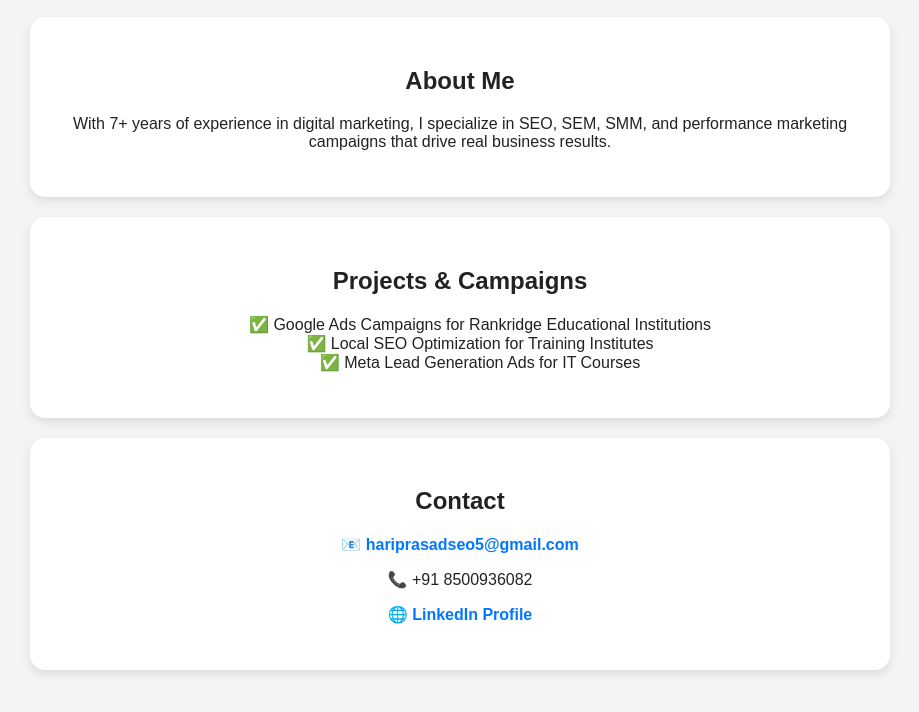
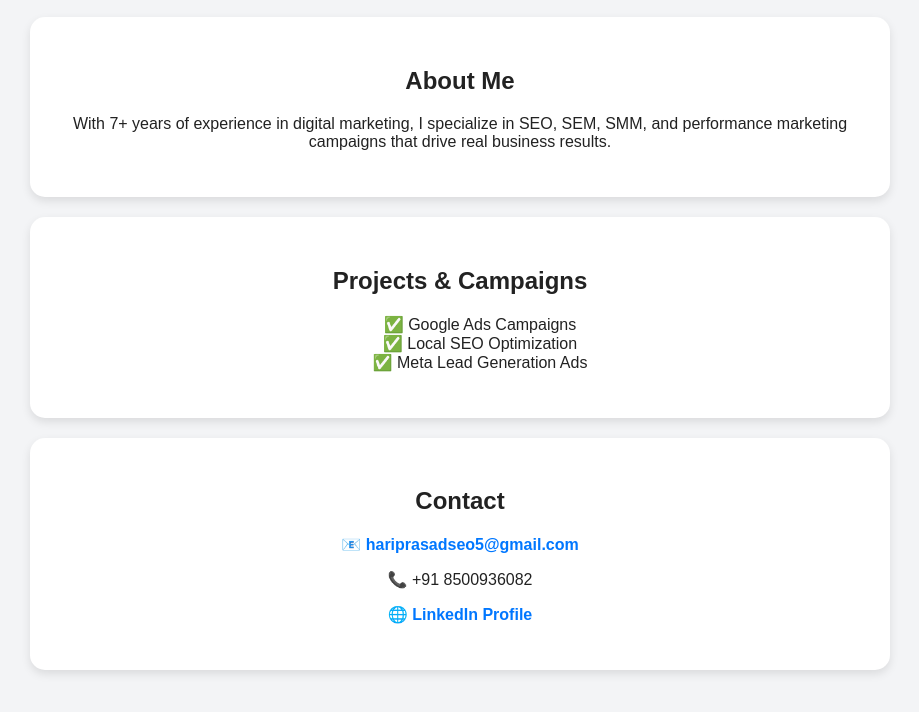
Before and after one commit to hariprasadpamarthi/hariprasad.github.io, a plain HTML site: page index.html in a window 1280 px wide. Shown: the part 160-872 px from the top of the page, without its empty margins (180-1099 px from the left). Drawn offline with Linux system fonts and the light colour scheme.

Commit message:
Simplify project list in index.html

```diff
--- a/index.html
+++ b/index.html
@@ -42,9 +42,9 @@
   <div class="section">
     <h2>Projects & Campaigns</h2>
     <ul style="list-style:none;">
-      <li>✅ Google Ads Campaigns for Rankridge Educational Institutions</li>
-      <li>✅ Local SEO Optimization for Training Institutes</li>
-      <li>✅ Meta Lead Generation Ads for IT Courses</li>
+      <li>✅ Google Ads Campaigns</li>
+      <li>✅ Local SEO Optimization</li>
+      <li>✅ Meta Lead Generation Ads</li>
     </ul>
   </div>
 
```
